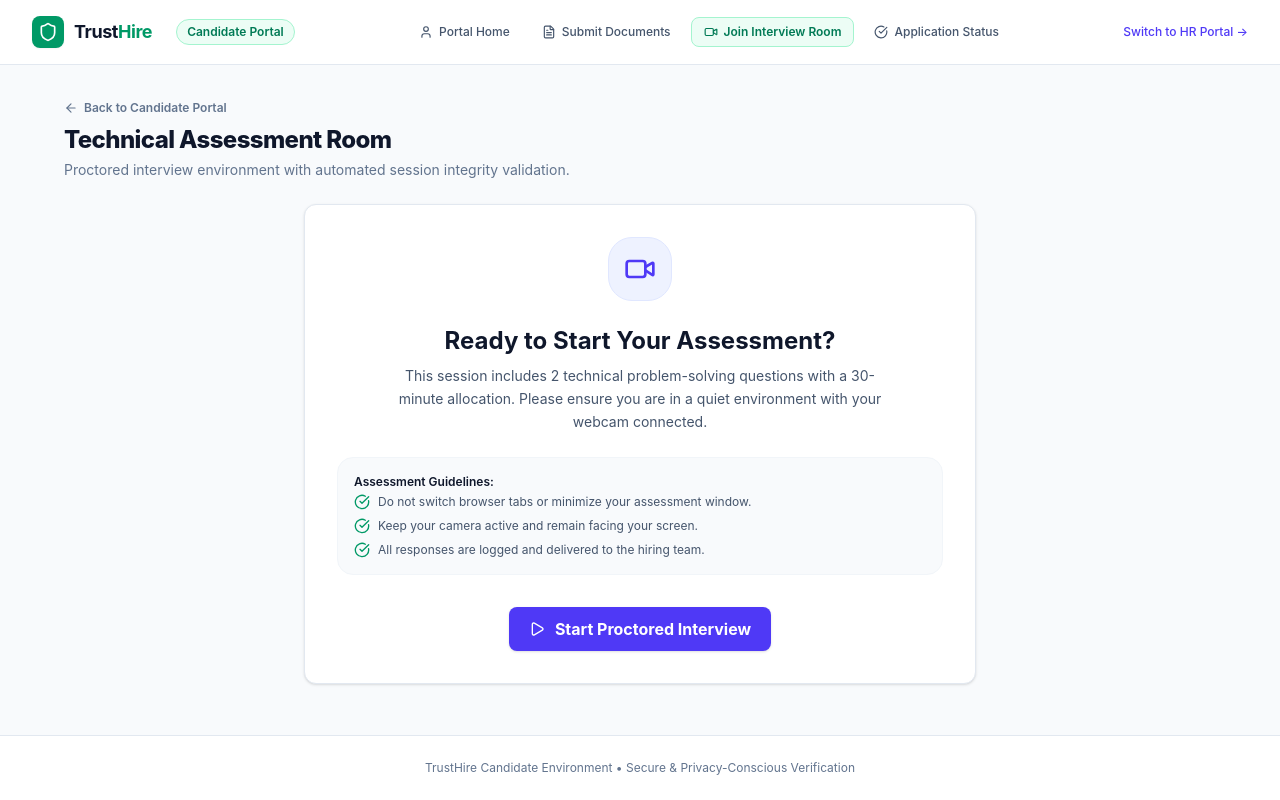
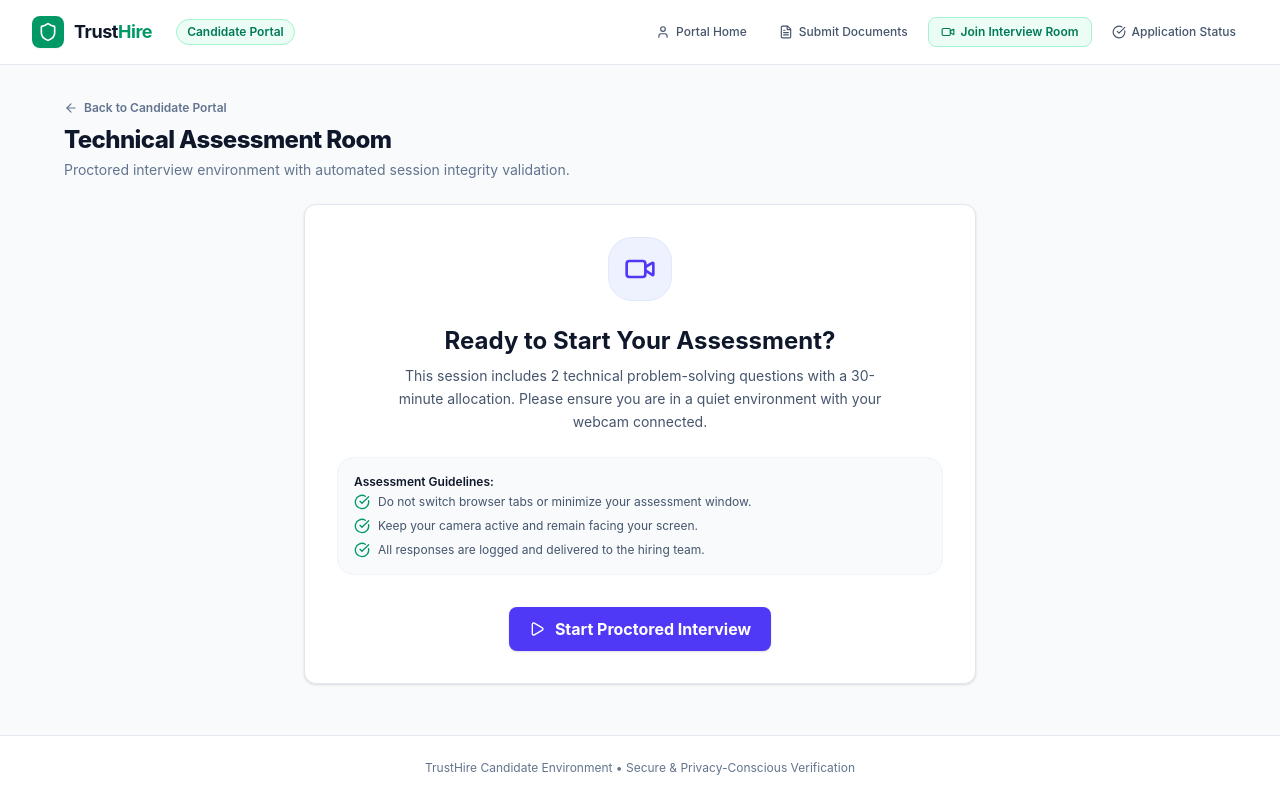
Before and after one commit to Jaidev-web/Doomsday-Parity, a Next.js app in the folder frontend/: page /candidate/interview in a window 1280 px wide. Built offline with nearby package versions, Linux system fonts and the light colour scheme; no server answers.

Commit message:
smol change
.

```diff
--- a/frontend/app/candidate/layout.jsx
+++ b/frontend/app/candidate/layout.jsx
@@ -53,15 +53,6 @@ export default function CandidateLayout({ children }) {
               );
             })}
           </nav>
-
-          <div className="flex items-center gap-3">
-            <Link
-              href="/dashboard"
-              className="text-xs text-indigo-600 hover:text-indigo-800 font-medium hidden sm:inline-flex items-center gap-1"
-            >
-              Switch to HR Portal →
-            </Link>
-          </div>
         </div>
       </header>
 
```
Also changed, not shown: frontend/app/tailwind.css, 1 other file (tests, documents, lock files or other folders).
